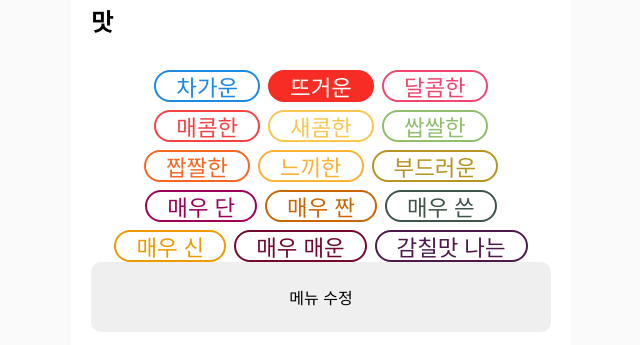
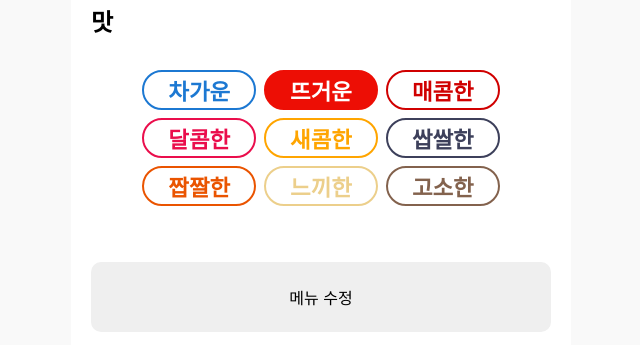
Before and after one commit to prgrms-web-devcourse/Team-Tasty-Masiottae-FE, a Next.js app: page /edit-menu/1 in a window 1280 px wide. Shown: the part 1093-1438 px from the top of the page, without its empty margins (319-959 px from the left). Built offline with nearby package versions, Linux system fonts and the light colour scheme; no server answers.

Commit message:
style : 태그 색상 설정

```diff
--- a/src/components/Tag.tsx
+++ b/src/components/Tag.tsx
@@ -45,9 +45,9 @@ const Item = styled.div<{
   justify-content: center;
   align-items: center;
   font-size: ${({ height }) => `${height * 0.7}rem`};
-  font-weight: 500;
+  font-weight: 600;
   border-radius: ${({ height }) => `${height}rem`};
-  padding: 1rem 2rem;
+  padding: 1.8rem 2.4rem;
   border: ${({ color }) => `0.2rem solid ${color}`};
   background-color: ${({ isClicked, color }) =>
     isClicked ? `${color}` : `#ffffff`};
--- a/src/components/TagContainer.tsx
+++ b/src/components/TagContainer.tsx
@@ -3,7 +3,8 @@ import Tag from './Tag'
 import { dummyTasteList } from '@constants/dummyMenu'
 import { useTasteList } from '@hooks/queries/useTasteList'
 
-const MAX_TAG = 4
+const MAX_TAG = 10
+
 interface Props {
   selectedTasteIdList: number[]
   onChange: (selectedTagList: number[]) => void
--- a/src/constants/dummyMenu.ts
+++ b/src/constants/dummyMenu.ts
@@ -7,22 +7,15 @@ export const dummyFranchiseList = [
 ]
 
 export const dummyTasteList = [
-  { id: 1, name: '차가운', color: '#1e88e5' },
-  { id: 2, name: '뜨거운', color: '#f72c25' },
-  { id: 3, name: '달콤한', color: '#ef476f' },
-  { id: 4, name: '매콤한', color: '#f94144' },
-  { id: 5, name: '새콤한', color: '#f9c74f' },
-  { id: 6, name: '쌉쌀한', color: '#90be6d' },
-  { id: 7, name: '짭짤한', color: '#f86624' },
-  { id: 8, name: '느끼한', color: '#fcb232' },
-  { id: 9, name: '부드러운', color: '#B69521' },
-  { id: 10, name: '매우 단', color: '#9e0059' },
-  { id: 11, name: '매우 짠', color: '#ca6702' },
-  { id: 12, name: '매우 쓴', color: '#3f5549' },
-  { id: 13, name: '매우 신', color: '#ee9b00' },
-  { id: 14, name: '매우 매운', color: '#74092c' },
-  { id: 15, name: '감칠맛 나는', color: '#4d194d' },
-  { id: 16, name: '고소한', color: '#cf995f' }
+  { id: 1, name: '차가운', color: '#1C78D2' },
+  { id: 2, name: '뜨거운', color: '#ED0E05' },
+  { id: 4, name: '매콤한', color: '#d00000' },
+  { id: 3, name: '달콤한', color: '#EA0E4C' },
+  { id: 5, name: '새콤한', color: '#ffa500' },
+  { id: 6, name: '쌉쌀한', color: '#3d405b' },
+  { id: 7, name: '짭짤한', color: '#EA5400' },
+  { id: 8, name: '느끼한', color: '#eccf8b' },
+  { id: 9, name: '고소한', color: '#83624d' }
 ]
 
 export const dummyMenu = {
```
